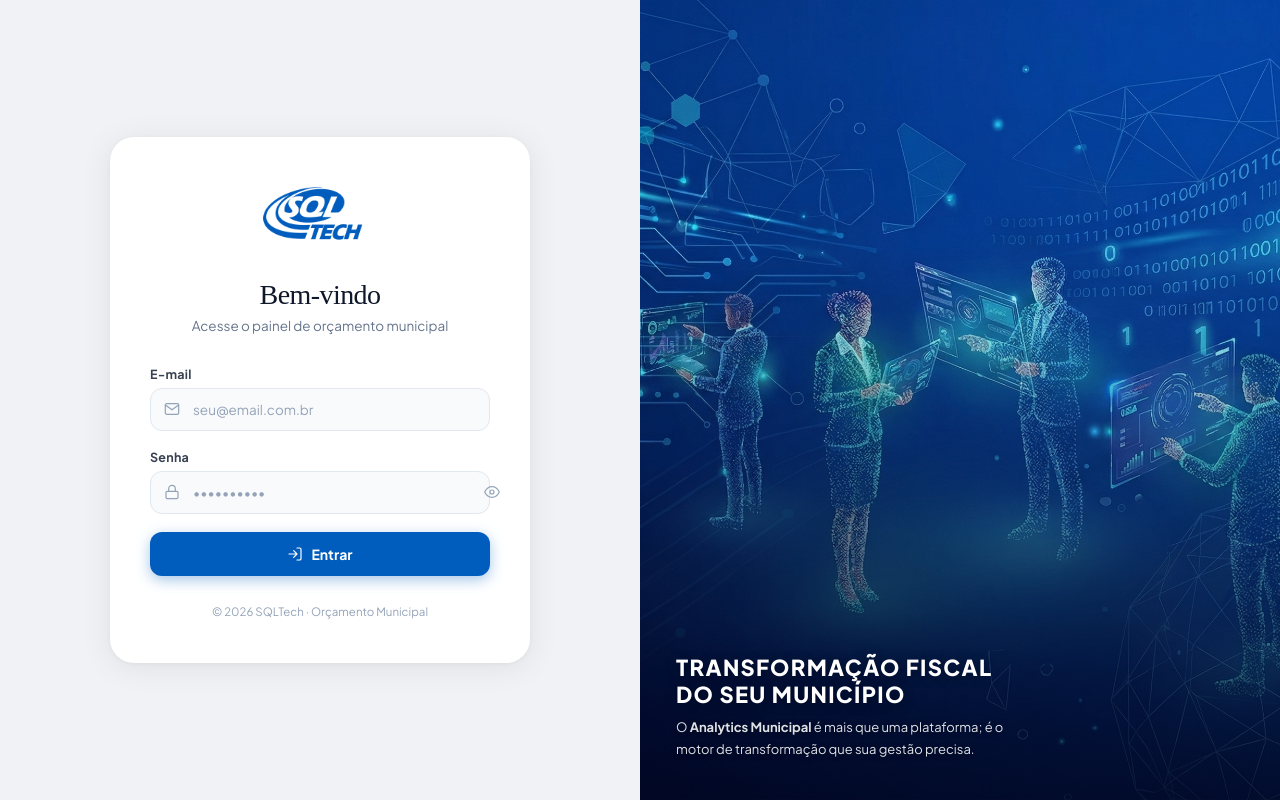
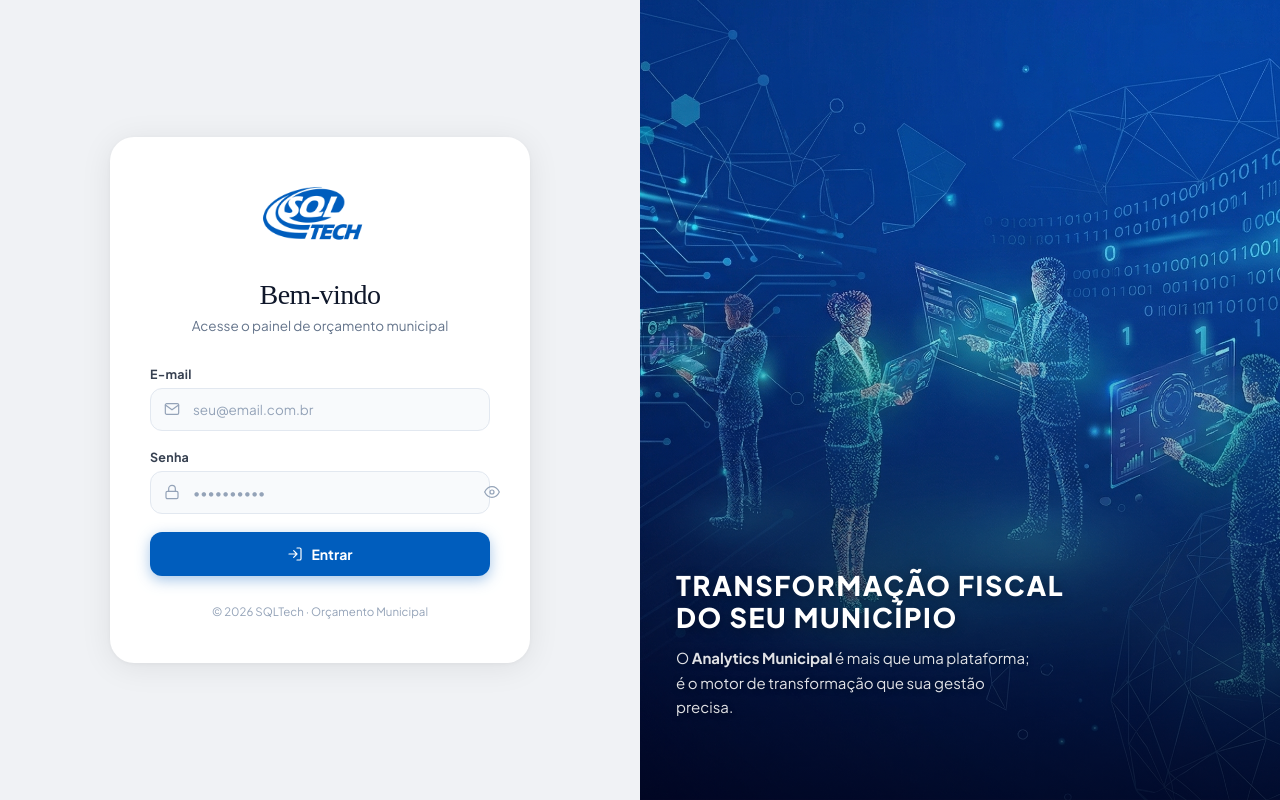
Before and after one commit to thiagolessa08-sys/SQLTech, a Flask app: page /login in a window 1280 px wide. Run offline with Flask 3, Linux system fonts and the light colour scheme; some web fonts are replaced.

Commit message:
style: increase caption size and move it up

```diff
--- a/templates/login.html
+++ b/templates/login.html
@@ -37,27 +37,27 @@ html,body{height:100%;font-family:'Plus Jakarta Sans',system-ui,sans-serif;-webk
 }
 .img-caption{
   position:absolute;
-  bottom:40px;
+  bottom:80px;
   left:36px;
   right:36px;
   z-index:2;
 }
 .img-caption h2{
   font-family:'Plus Jakarta Sans',sans-serif;
-  font-size:22px;
+  font-size:27px;
   font-weight:800;
   color:#fff;
   letter-spacing:.06em;
   text-transform:uppercase;
   line-height:1.2;
-  margin-bottom:10px;
+  margin-bottom:12px;
   text-shadow:0 2px 12px rgba(0,0,0,.4);
 }
 .img-caption p{
-  font-size:13px;
+  font-size:15px;
   color:rgba(255,255,255,.88);
   line-height:1.65;
-  max-width:340px;
+  max-width:360px;
   text-shadow:0 1px 6px rgba(0,0,0,.4);
 }
 
```
